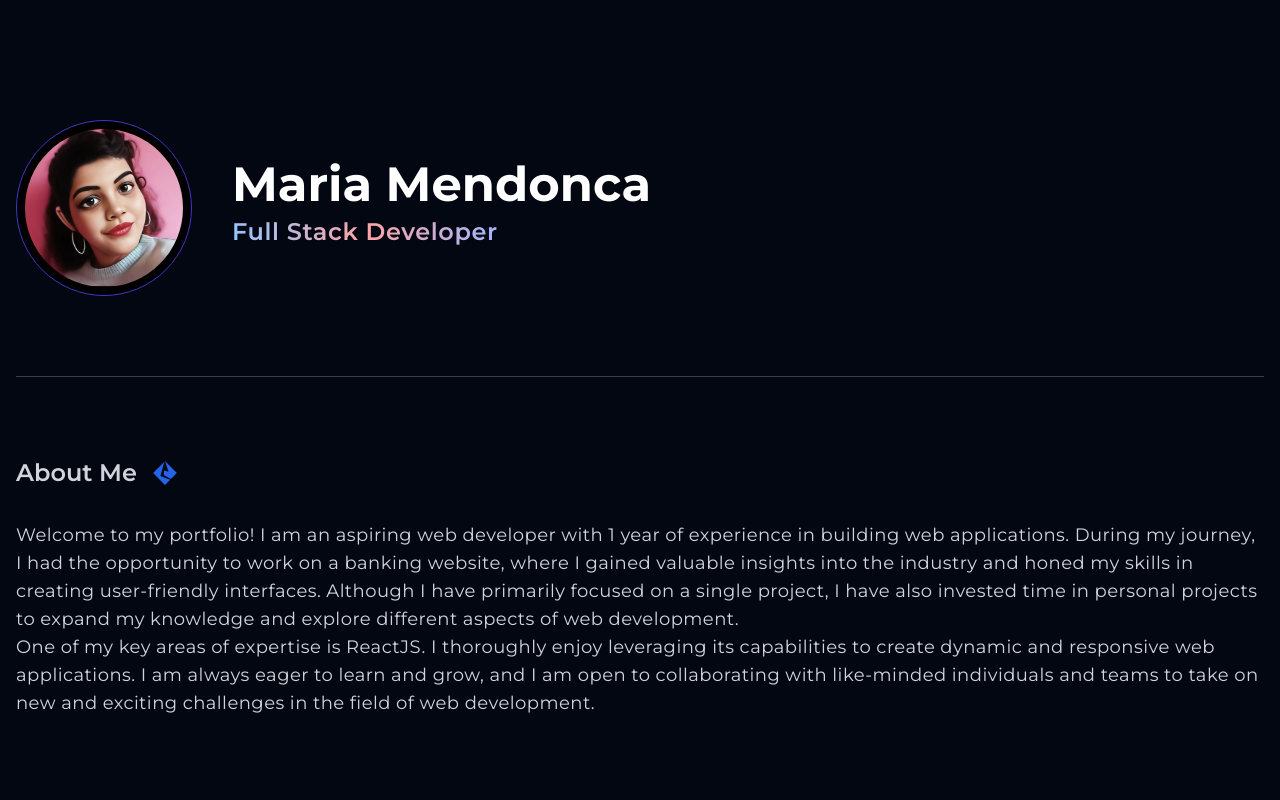
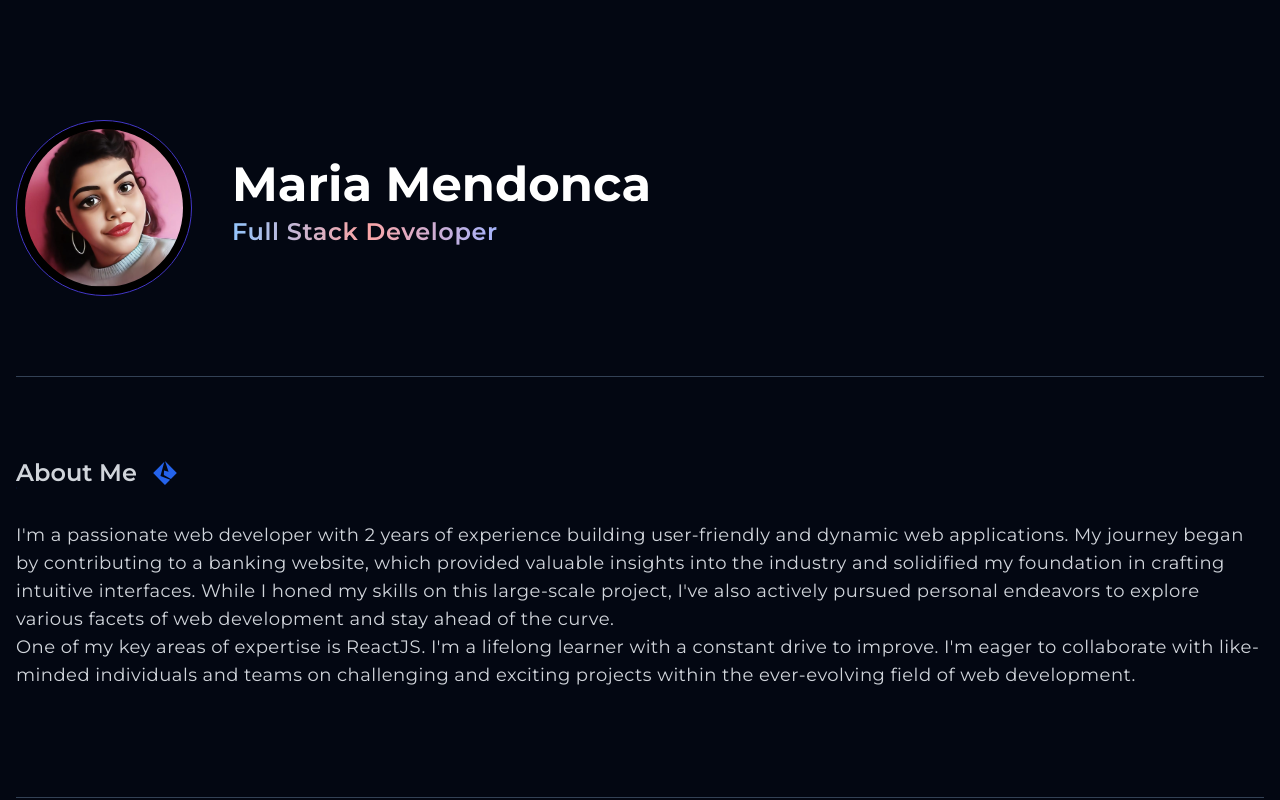
Before and after one commit to mendoncamaria/portfolio-next, a Next.js app: page / in a window 1280 px wide. Shown: the top 800 px of the page. Built offline with nearby package versions, Linux system fonts and the light colour scheme.

Commit message:
updated about section

```diff
--- a/components/Aboutme.tsx
+++ b/components/Aboutme.tsx
@@ -1,25 +1,24 @@
-import { SiInformatica } from "react-icons/si";
-import Title from "./Title";
+import { SiInformatica } from 'react-icons/si';
+import Title from './Title';
 
 const Aboutme = () => {
   return (
     <div className="wrapper">
       <Title text="About Me" icon={<SiInformatica />} />
       <div className="text-lg tracking-wide flex flex-col gap-6">
-      <p>
-          Welcome to my portfolio! I am an aspiring web developer with 1 year of
-          experience in building web applications. During my journey, I had the
-          opportunity to work on a banking website, where I gained valuable
-          insights into the industry and honed my skills in creating
-          user-friendly interfaces. Although I have primarily focused on a
-          single project, I have also invested time in personal projects to
-          expand my knowledge and explore different aspects of web development.
+        <p>
+          I&apos;m a passionate web developer with 2 years of experience
+          building user-friendly and dynamic web applications. My journey began
+          by contributing to a banking website, which provided valuable insights
+          into the industry and solidified my foundation in crafting intuitive
+          interfaces. While I honed my skills on this large-scale project,
+          I&apos;ve also actively pursued personal endeavors to explore various
+          facets of web development and stay ahead of the curve.
           <br />
-          One of my key areas of expertise is ReactJS. I thoroughly enjoy
-          leveraging its capabilities to create dynamic and responsive web
-          applications. I am always eager to learn and grow, and I am open to
-          collaborating with like-minded individuals and teams to take on new
-          and exciting challenges in the field of web development.
+          One of my key areas of expertise is ReactJS. I&apos;m a lifelong learner
+          with a constant drive to improve. I&apos;m eager to collaborate with
+          like-minded individuals and teams on challenging and exciting projects
+          within the ever-evolving field of web development.
           <br />
           {/* Feel free to explore my portfolio and get in touch with me if you&apos;re
           interested in working together or if you have any questions. Let&apos;s
```
